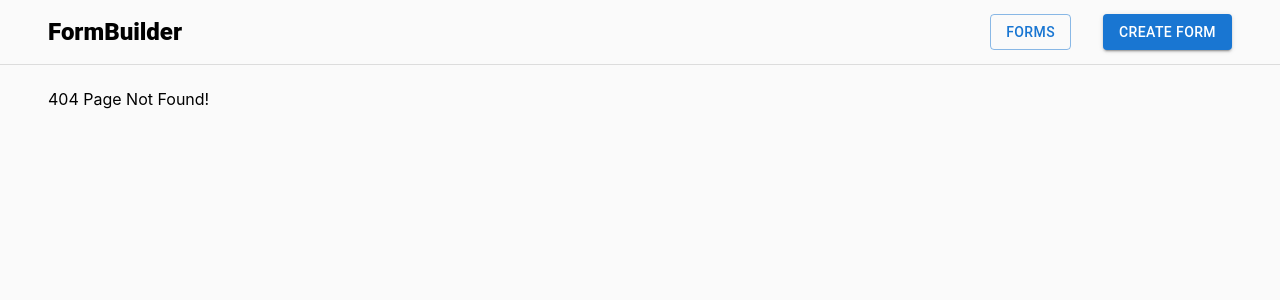
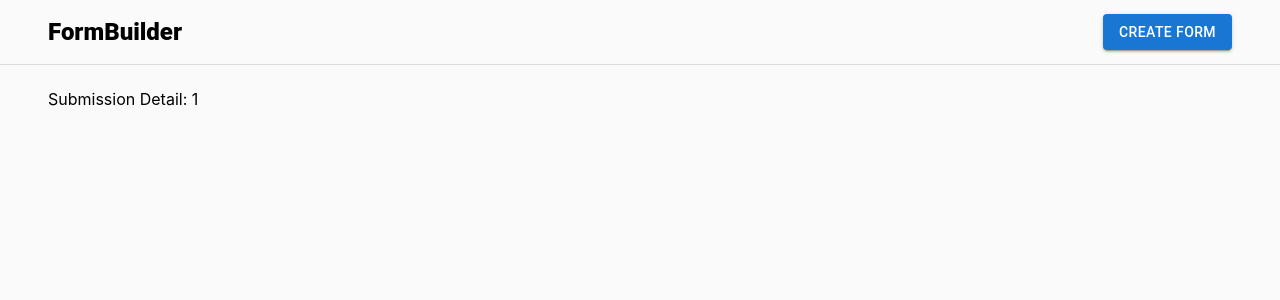
Before and after one commit to sanzaikc/MERN-form-builder, a React (Create React App) app in the folder frontend/: page /submissions/1 in a window 1280 px wide. Before the commit this address had no page. Shown: the top 300 px of the page. Built offline with nearby package versions, Linux system fonts and the light colour scheme.

Commit message:
submission detail screen initialized

```diff
--- a/frontend/src/App.js
+++ b/frontend/src/App.js
@@ -5,6 +5,7 @@ import { CreateFormScreen } from "./screens/forms/CreateFormScreen";
 import { EditFormScreen } from "./screens/forms/EditFormScreen";
 import { FormListScreen } from "./screens/forms/FormListScreen";
 import { FormSubmissions } from "./screens/forms/submissions/FormSubmissions";
+import { SubmissionDetailScreen } from "./screens/forms/submissions/SubmissionDetailScreen";
 import { SubmitScreen } from "./screens/forms/submissions/SubmitScreen";
 import { NotFound } from "./screens/NotFound";
 
@@ -22,6 +23,10 @@ function App() {
             element={<FormSubmissions />}
           />
           <Route
+            path="/submissions/:submissionId"
+            element={<SubmissionDetailScreen />}
+          />
+          <Route
             path="/submissions/:formId/submit"
             element={<SubmitScreen />}
           />
--- a/frontend/src/components/Navbar.js
+++ b/frontend/src/components/Navbar.js
@@ -40,9 +40,9 @@ export const Navbar = () => {
             </Typography>
 
             <Box display="flex" gap={4}>
-              <Button variant="outlined" onClick={() => navigate("/forms")}>
+              {/* <Button variant="outlined" onClick={() => navigate("/forms")}>
                 Forms
-              </Button>
+              </Button> */}
               {/* <Button
                 variant="outlined"
                 onClick={() => navigate("/submissions")}
--- a/frontend/src/components/SubmissionCard.js
+++ b/frontend/src/components/SubmissionCard.js
@@ -1,15 +1,20 @@
 import React from "react";
+
+import { useNavigate } from "react-router-dom";
 
 import { Box, Card, CardContent, Typography } from "@mui/material";
 import FileDownloadDoneIcon from "@mui/icons-material/FileDownloadDone";
 
 export const SubmissionCard = ({ submission }) => {
+  const navigate = useNavigate();
+
   return (
     <Card
       variant="outlined"
       style={{
         cursor: "pointer",
       }}
+      onClick={() => navigate(`/submissions/${submission._id}`)}
     >
       <CardContent>
         <Box display="flex" flexDirection="column" alignItems="center">
--- /dev/null
+++ b/frontend/src/screens/forms/submissions/SubmissionDetailScreen.js
@@ -0,0 +1,8 @@
+import React from "react";
+import { useParams } from "react-router-dom";
+
+export const SubmissionDetailScreen = () => {
+  const { submissionId } = useParams();
+
+  return <div>Submission Detail: {submissionId}</div>;
+};
```
